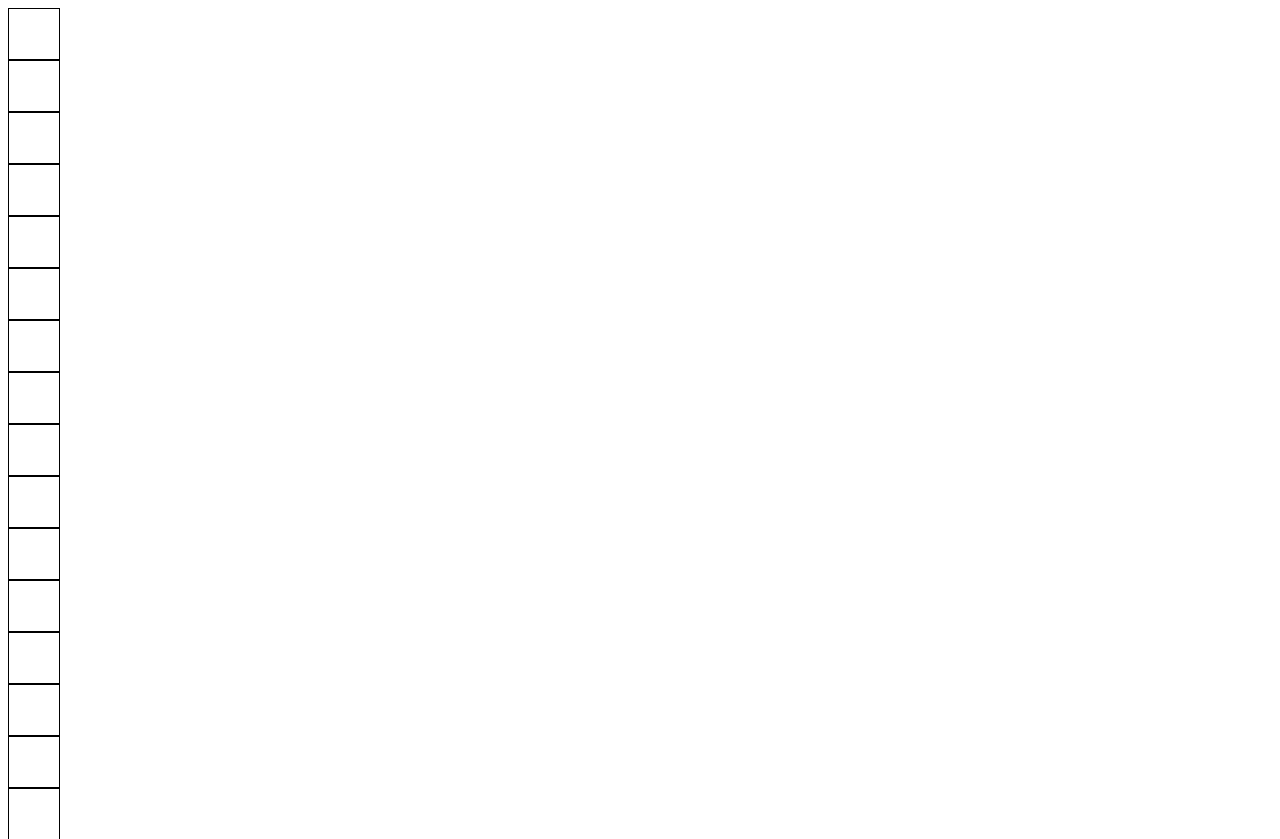
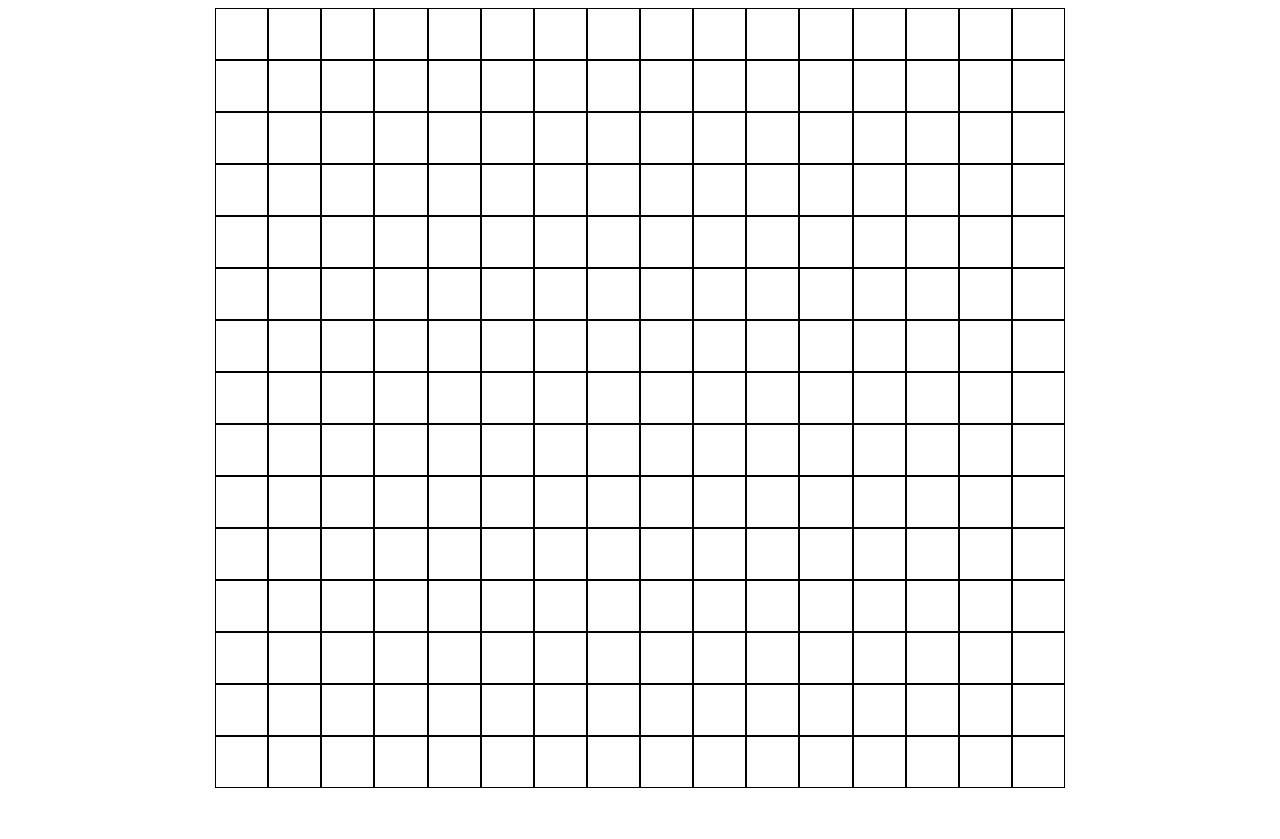
Before and after one commit to MK-DlR/etchasketch, a plain HTML site: page etchasketch.html in a window 1280 px wide. Shown: the top 839 px of the page. After the commit the page ends 800 px from the top, so only its background shows below. Drawn offline with Linux system fonts and the light colour scheme.

Commit message:
Flex grid canvas made
Flex properties added to container and
gridSquare in css file
Canvas size changed to 850px to create grid of 16 x 16 squares

```diff
--- a/etchasketchStyle.css
+++ b/etchasketchStyle.css
@@ -1 +1,12 @@
 /* etchasketchStyle.css */
+#container {
+    display: flex;
+    flex-wrap: wrap;
+    width: 850px;
+    margin: auto;
+    align-content: flex-start;
+}
+
+.gridSquare {
+    flex: 1 1 auto;
+}
```
